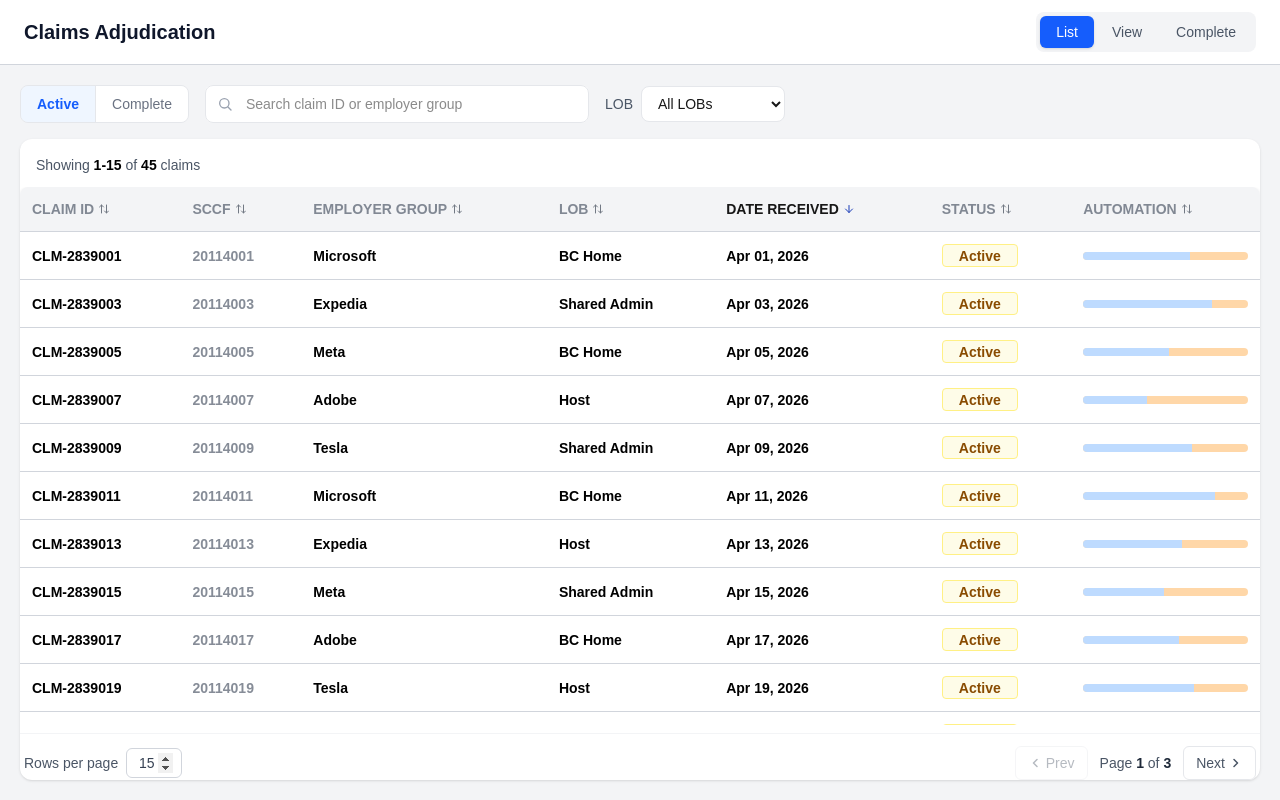
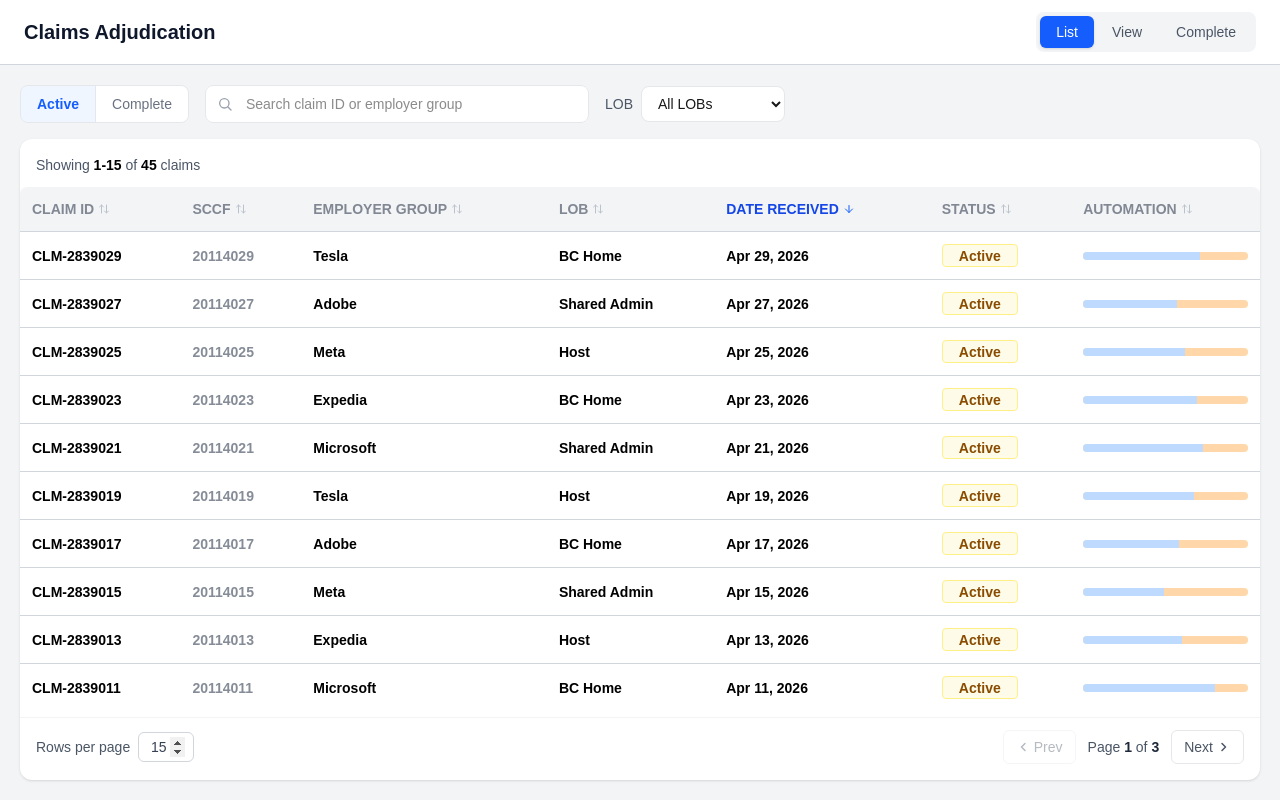
Before and after one commit to saisankar428/ClaimsUI, a Next.js app: page /claims in a window 1280 px wide. Built offline with nearby package versions, Linux system fonts and the light colour scheme.

Commit message:
added functionality of ascending and desending order of click

```diff
--- a/components/claims/ClaimsTable.tsx
+++ b/components/claims/ClaimsTable.tsx
@@ -1,62 +1,23 @@
 "use client";
 
 import { ClaimItem } from "@/types/claims";
+import { useClaimsSort } from "@/hooks/useClaimsSort";
+import ClaimsTableHeader from "./ClaimsTableHeader";
 import ClaimsRow from "./ClaimsRow";
-import { ArrowDown, ArrowUpDown } from "lucide-react";
 
 export default function ClaimsTable({ data }: { data: ClaimItem[] }) {
+  const { sorted, sortKey, sortDir, handleSort } = useClaimsSort(data);
+
   return (
     <div className="bg-white shadow rounded-lg overflow-hidden">
       <table className="w-full text-sm">
-        <thead className="bg-gray-100 text-left">
-          <tr>
-            <th className="p-3 uppercase font-semibold text-gray-700 opacity-60">
-              <div className="flex items-center gap-1">
-                Claim ID
-                <ArrowUpDown className="w-3 h-3 text-gray-800" />
-              </div>
-            </th>
-            <th className="p-3 uppercase font-semibold text-gray-700 opacity-60 ">
-              <div className="flex items-center gap-1">
-                SCCF
-                <ArrowUpDown className="w-3 h-3 text-gray-800" />
-              </div>
-            </th>
-            <th className="p-3 uppercase font-semibold text-gray-700 opacity-60 ">
-              <div className="flex items-center gap-1">
-                Employer Group
-                <ArrowUpDown className="w-3 h-3 text-gray-800" />
-              </div>
-            </th>
-            <th className="p-3 uppercase font-semibold text-gray-700 opacity-60 ">
-              <div className="flex items-center gap-1">
-                LOB
-                <ArrowUpDown className="w-3 h-3 text-gray-800" />
-              </div>
-            </th>
-            <th className="p-3 uppercase">
-              <div className="flex items-center gap-1">
-                Date Received
-                <ArrowDown className="w-3 h-3 text-blue-800" />
-              </div>
-            </th>
-            <th className="p-3 uppercase font-semibold text-gray-700 opacity-60 ">
-              <div className="flex items-center gap-1">
-                Status
-                <ArrowUpDown className="w-3 h-3 text-gray-800" />
-              </div>
-            </th>
-            <th className="p-3 uppercase font-semibold text-gray-700 opacity-60 ">
-              <div className="flex items-center gap-1">
-                Automation
-                <ArrowUpDown className="w-3 h-3 text-gray-800" />
-              </div>
-            </th>
-          </tr>
-        </thead>
-
+        <ClaimsTableHeader
+          sortKey={sortKey}
+          sortDir={sortDir}
+          onSort={handleSort}
+        />
         <tbody>
-          {data.map((item) => (
+          {sorted.map((item) => (
             <ClaimsRow key={item.id} item={item} />
           ))}
         </tbody>
@@ -64,3 +25,161 @@ export default function ClaimsTable({ data }: { data: ClaimItem[] }) {
     </div>
   );
 }
+// "use client";
+
+// import { useState, useMemo } from "react";
+// import { ClaimItem } from "@/types/claims";
+// import ClaimsRow from "./ClaimsRow";
+// import { ArrowDown, ArrowUp, ArrowUpDown } from "lucide-react";
+
+// type SortKey = keyof ClaimItem;
+// type SortDir = "asc" | "desc";
+
+// interface Column {
+//   label: string;
+//   key: SortKey;
+// }
+
+// const COLUMNS: Column[] = [
+//   { label: "Claim ID",       key: "id"            },
+//   { label: "SCCF",           key: "sccfNumber"    },
+//   { label: "Employer Group", key: "employerGroup" },
+//   { label: "LOB",            key: "lob"           },
+//   { label: "Date Received",  key: "dateReceived"  },
+//   { label: "Status",         key: "status"        },
+//   { label: "Automation",     key: "automation"    },
+// ];
+
+// function SortIcon({ column, sortKey, sortDir }: { column: SortKey; sortKey: SortKey | null; sortDir: SortDir }) {
+//   if (sortKey !== column) return <ArrowUpDown className="w-3 h-3 text-gray-400" />;
+//   return sortDir === "asc"
+//     ? <ArrowUp   className="w-3 h-3 text-blue-600" />
+//     : <ArrowDown className="w-3 h-3 text-blue-600" />;
+// }
+
+// export default function ClaimsTable({ data }: { data: ClaimItem[] }) {
+//   const [sortKey, setSortKey] = useState<SortKey | null>("dateReceived");
+//   const [sortDir, setSortDir] = useState<SortDir>("desc");
+
+//   const handleSort = (key: SortKey) => {
+//     if (sortKey === key) {
+//       setSortDir((prev) => (prev === "asc" ? "desc" : "asc"));
+//     } else {
+//       setSortKey(key);
+//       setSortDir("asc");
+//     }
+//   };
+
+//   const sorted = useMemo(() => {
+//     if (!sortKey) return data;
+//     return [...data].sort((a, b) => {
+//       const aVal = a[sortKey] ?? "";
+//       const bVal = b[sortKey] ?? "";
+//       const cmp = String(aVal).localeCompare(String(bVal), undefined, { numeric: true, sensitivity: "base" });
+//       return sortDir === "asc" ? cmp : -cmp;
+//     });
+//   }, [data, sortKey, sortDir]);
+
+//   return (
+//     <div className="bg-white shadow rounded-lg overflow-hidden">
+//       <table className="w-full text-sm">
+//         <thead className="bg-gray-100 text-left">
+//           <tr>
+//             {COLUMNS.map(({ label, key }) => {
+//               const isActive = sortKey === key;
+//               return (
+//                 <th
+//                   key={key}
+//                   onClick={() => handleSort(key)}
+//                   className={`
+//                     p-3 uppercase font-semibold cursor-pointer select-none
+//                     transition-colors hover:bg-gray-200
+//                     ${isActive ? "text-blue-700" : "text-gray-700 opacity-60"}
+//                   `}
+//                 >
+//                   <div className="flex items-center gap-1">
+//                     {label}
+//                     <SortIcon column={key} sortKey={sortKey} sortDir={sortDir} />
+//                   </div>
+//                 </th>
+//               );
+//             })}
+//           </tr>
+//         </thead>
+
+//         <tbody>
+//           {sorted.map((item) => (
+//             <ClaimsRow key={item.id} item={item} />
+//           ))}
+//         </tbody>
+//       </table>
+//     </div>
+//   );
+// }
+
+// "use client";
+
+// import { ClaimItem } from "@/types/claims";
+// import ClaimsRow from "./ClaimsRow";
+// import { ArrowDown, ArrowUpDown } from "lucide-react";
+
+// export default function ClaimsTable({ data }: { data: ClaimItem[] }) {
+//   return (
+//     <div className="bg-white shadow rounded-lg overflow-hidden">
+//       <table className="w-full text-sm">
+//         <thead className="bg-gray-100 text-left">
+//           <tr>
+//             <th className="p-3 uppercase font-semibold text-gray-700 opacity-60">
+//               <div className="flex items-center gap-1">
+//                 Claim ID
+//                 <ArrowUpDown className="w-3 h-3 text-gray-800" />
+//               </div>
+//             </th>
+//             <th className="p-3 uppercase font-semibold text-gray-700 opacity-60 ">
+//               <div className="flex items-center gap-1">
+//                 SCCF
+//                 <ArrowUpDown className="w-3 h-3 text-gray-800" />
+//               </div>
+//             </th>
+//             <th className="p-3 uppercase font-semibold text-gray-700 opacity-60 ">
+//               <div className="flex items-center gap-1">
+//                 Employer Group
+//                 <ArrowUpDown className="w-3 h-3 text-gray-800" />
+//               </div>
+//             </th>
+//             <th className="p-3 uppercase font-semibold text-gray-700 opacity-60 ">
+//               <div className="flex items-center gap-1">
+//                 LOB
+//                 <ArrowUpDown className="w-3 h-3 text-gray-800" />
+//               </div>
+//             </th>
+//             <th className="p-3 uppercase">
+//               <div className="flex items-center gap-1">
+//                 Date Received
+//                 <ArrowDown className="w-3 h-3 text-blue-800" />
+//               </div>
+//             </th>
+//             <th className="p-3 uppercase font-semibold text-gray-700 opacity-60 ">
+//               <div className="flex items-center gap-1">
+//                 Status
+//                 <ArrowUpDown className="w-3 h-3 text-gray-800" />
+//               </div>
+//             </th>
+//             <th className="p-3 uppercase font-semibold text-gray-700 opacity-60 ">
+//               <div className="flex items-center gap-1">
+//                 Automation
+//                 <ArrowUpDown className="w-3 h-3 text-gray-800" />
+//               </div>
+//             </th>
+//           </tr>
+//         </thead>
+
+//         <tbody>
+//           {data.map((item) => (
+//             <ClaimsRow key={item.id} item={item} />
+//           ))}
+//         </tbody>
+//       </table>
+//     </div>
+//   );
+// }
--- /dev/null
+++ b/components/claims/ClaimsTableHeader.tsx
@@ -0,0 +1,37 @@
+import { CLAIMS_COLUMNS } from "@/constants/claimsColumns";
+import SortIcon from "./SortIcon";
+import { SortDir, SortKey } from "@/constants/claims";
+
+interface ClaimsTableHeaderProps {
+  sortKey: SortKey | null;
+  sortDir: SortDir;
+  onSort: (key: SortKey) => void;
+}
+
+export default function ClaimsTableHeader({ sortKey, sortDir, onSort }: ClaimsTableHeaderProps) {
+  return (
+    <thead className="bg-gray-100 text-left">
+      <tr>
+        {CLAIMS_COLUMNS.map(({ label, key }) => {
+          const isActive = sortKey === key;
+          return (
+            <th
+              key={key}
+              onClick={() => onSort(key)}
+              className={`
+                p-3 uppercase font-semibold cursor-pointer select-none
+                transition-colors hover:bg-gray-200
+                ${isActive ? "text-blue-700" : "text-gray-700 opacity-60"}
+              `}
+            >
+              <div className="flex items-center gap-1">
+                {label}
+                <SortIcon column={key} sortKey={sortKey} sortDir={sortDir} />
+              </div>
+            </th>
+          );
+        })}
+      </tr>
+    </thead>
+  );
+}
--- a/components/claims/Pagination.tsx
+++ b/components/claims/Pagination.tsx
@@ -16,7 +16,7 @@ export default function Pagination({
   onRowsPerPageChange,
 }: Props) {
   return (
-    <div className="flex items-center justify-between pt-3 px-1 border-t border-gray-100 mt-2 shrink-0">
+    <div className="flex items-center justify-between p-4 pt-3 border-t border-gray-100 mt-2 shrink-0">
 
       {/* Left: Rows per page — number input with visible up/down stepper */}
       <div className="flex items-center gap-2 text-sm text-gray-600">
--- /dev/null
+++ b/components/claims/SortIcon.tsx
@@ -0,0 +1,15 @@
+import { SortDir, SortKey } from "@/constants/claims";
+import { ArrowDown, ArrowUp, ArrowUpDown } from "lucide-react";
+
+interface SortIconProps {
+  column: SortKey;
+  sortKey: SortKey | null;
+  sortDir: SortDir;
+}
+
+export default function SortIcon({ column, sortKey, sortDir }: SortIconProps) {
+  if (sortKey !== column) return <ArrowUpDown className="w-3 h-3 text-gray-400" />;
+  return sortDir === "asc"
+    ? <ArrowUp   className="w-3 h-3 text-blue-600" />
+    : <ArrowDown className="w-3 h-3 text-blue-600" />;
+}
--- a/constants/claims.ts
+++ b/constants/claims.ts
@@ -1,3 +1,5 @@
+import { ClaimItem } from "@/types/claims";
+
 export const LOB_OPTIONS = [
   { value: "", label: "All LOBs" },
   { value: "BC Home", label: "BC Home" },
@@ -5,3 +7,5 @@ export const LOB_OPTIONS = [
 ] as const;
 
 export const ROWS_PER_PAGE_OPTIONS = [5, 10, 15, 20, 25, 50] as const;
+export type SortKey = keyof ClaimItem;
+export type SortDir = "asc" | "desc";
--- /dev/null
+++ b/constants/claimsColumns.ts
@@ -0,0 +1,16 @@
+import { SortKey } from "@/constants/claims"
+
+export interface Column {
+  label: string;
+  key: SortKey;
+}
+
+export const CLAIMS_COLUMNS: Column[] = [
+  { label: "Claim ID",       key: "id"            },
+  { label: "SCCF",           key: "sccfNumber"    },
+  { label: "Employer Group", key: "employerGroup" },
+  { label: "LOB",            key: "lob"           },
+  { label: "Date Received",  key: "dateReceived"  },
+  { label: "Status",         key: "status"        },
+  { label: "Automation",     key: "automation"    },
+];
--- /dev/null
+++ b/hooks/useClaimsSort.ts
@@ -0,0 +1,32 @@
+import { useState, useMemo } from "react";
+import { SortKey, SortDir } from "@/constants/claims";
+import { ClaimItem } from "@/types/claims";
+import { nextSortDir, sortClaims } from "@/lib/claimsSort";
+
+interface UseClaimsSortReturn {
+  sorted: ClaimItem[];
+  sortKey: SortKey | null;
+  sortDir: SortDir;
+  handleSort: (key: SortKey) => void;
+}
+
+export function useClaimsSort(data: ClaimItem[]): UseClaimsSortReturn {
+  const [sortKey, setSortKey] = useState<SortKey | null>("dateReceived");
+  const [sortDir, setSortDir] = useState<SortDir>("desc");
+
+  const handleSort = (key: SortKey) => {
+    if (sortKey === key) {
+      setSortDir((prev) => nextSortDir(prev));
+    } else {
+      setSortKey(key);
+      setSortDir("asc");
+    }
+  };
+
+  const sorted = useMemo(
+    () => sortClaims(data, sortKey, sortDir),
+    [data, sortKey, sortDir]
+  );
+
+  return { sorted, sortKey, sortDir, handleSort };
+}
--- /dev/null
+++ b/lib/claimsSort.ts
@@ -0,0 +1,37 @@
+import { SortKey, SortDir } from "@/constants/claims";
+import { ClaimItem } from "@/types/claims";
+
+
+const STATUS_ORDER: Record<string, number> = {
+  Pending:  0,
+  Active:   1,
+  Complete: 2,
+};
+
+function compareValues(aVal: unknown, bVal: unknown, key: SortKey): number {
+  if (key === "status") {
+    const aOrder = STATUS_ORDER[String(aVal)] ?? 99;
+    const bOrder = STATUS_ORDER[String(bVal)] ?? 99;
+    return aOrder - bOrder;
+  }
+  return String(aVal ?? "").localeCompare(String(bVal ?? ""), undefined, {
+    numeric: true,
+    sensitivity: "base",
+  });
+}
+
+export function sortClaims(
+  data: ClaimItem[],
+  sortKey: SortKey | null,
+  sortDir: SortDir
+): ClaimItem[] {
+  if (!sortKey) return data;
+  return [...data].sort((a, b) => {
+    const cmp = compareValues(a[sortKey], b[sortKey], sortKey);
+    return sortDir === "asc" ? cmp : -cmp;
+  });
+}
+
+export function nextSortDir(current: SortDir): SortDir {
+  return current === "asc" ? "desc" : "asc";
+}
```
